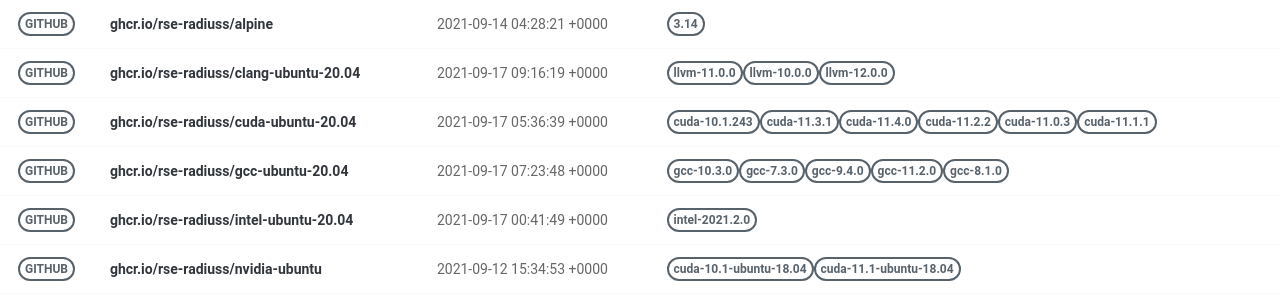
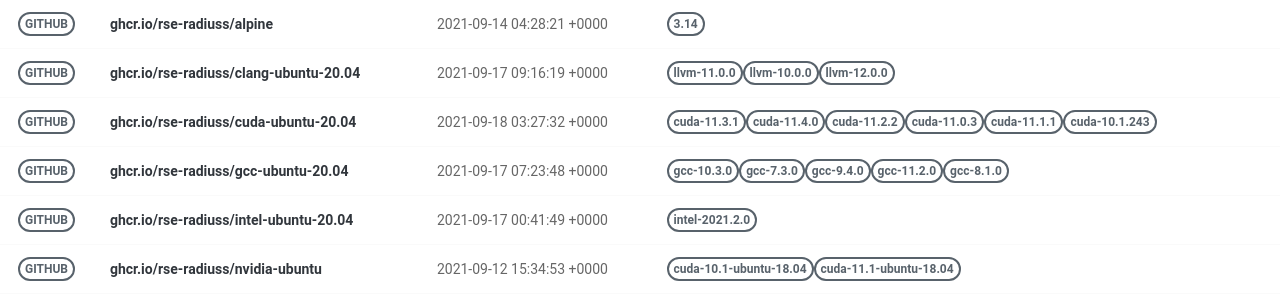
Before and after one commit to rse-ops/docker-images, a Jekyll site: the page built from pages/index.md, in a window 1280 px wide. Shown: the part 130-430 px from the top of the page. Built offline with Jekyll 4.4.1, drawn with Linux system fonts in a browser that asks for light colours; nearby versions of some CDN libraries.

Commit message:
Automated push to update library 2021-09-18

```diff
--- a/_library/ghcr.io-rse-radiuss-cuda-ubuntu-20.04.md
+++ b/_library/ghcr.io-rse-radiuss-cuda-ubuntu-20.04.md
@@ -1,14 +1,11 @@
 ---
 layout: container
 name: ghcr.io/rse-radiuss/cuda-ubuntu-20.04
-updated_at: 2021-09-17 05:36:39.984903
+updated_at: 2021-09-18 03:27:32.345335
 
 
 container_url: https://github.com/orgs/rse-radiuss/packages/container/package/cuda-ubuntu-20.04
 versions:
- - tag: cuda-10.1.243
-   dockerfile: https://github.com/rse-radiuss/docker-images/blob/main/ubuntu/cuda/Dockerfile
-   manifest: https://crane.ggcr.dev/manifest/ghcr.io/rse-radiuss/cuda-ubuntu-20.04:cuda-10.1.243
  - tag: cuda-11.3.1
    dockerfile: https://github.com/rse-radiuss/docker-images/blob/main/ubuntu/cuda/Dockerfile
    manifest: https://crane.ggcr.dev/manifest/ghcr.io/rse-radiuss/cuda-ubuntu-20.04:cuda-11.3.1
```
Also changed, not shown: other parts of _library/ghcr.io-rse-radiuss-cuda-ubuntu-20.04.md (+3 -0 lines).
